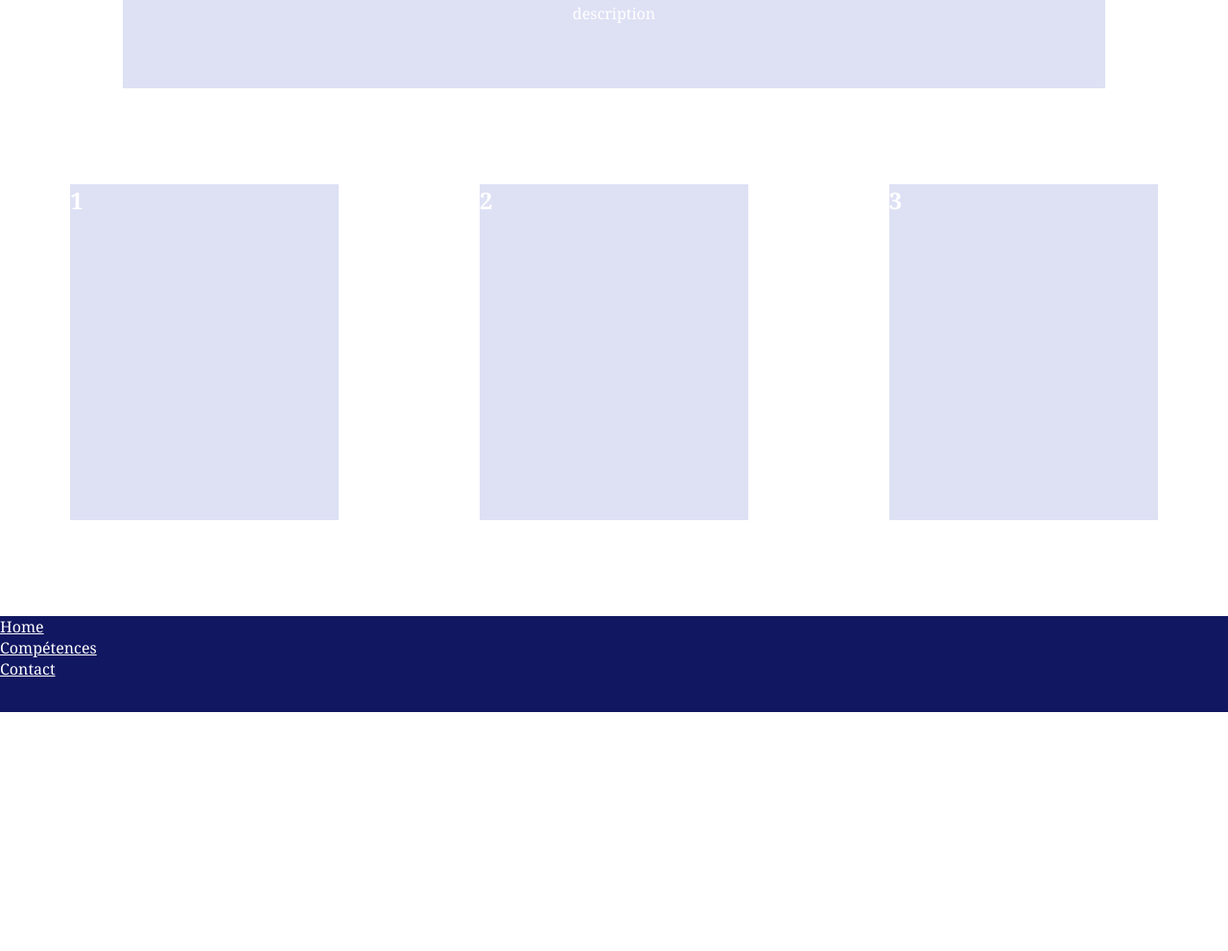
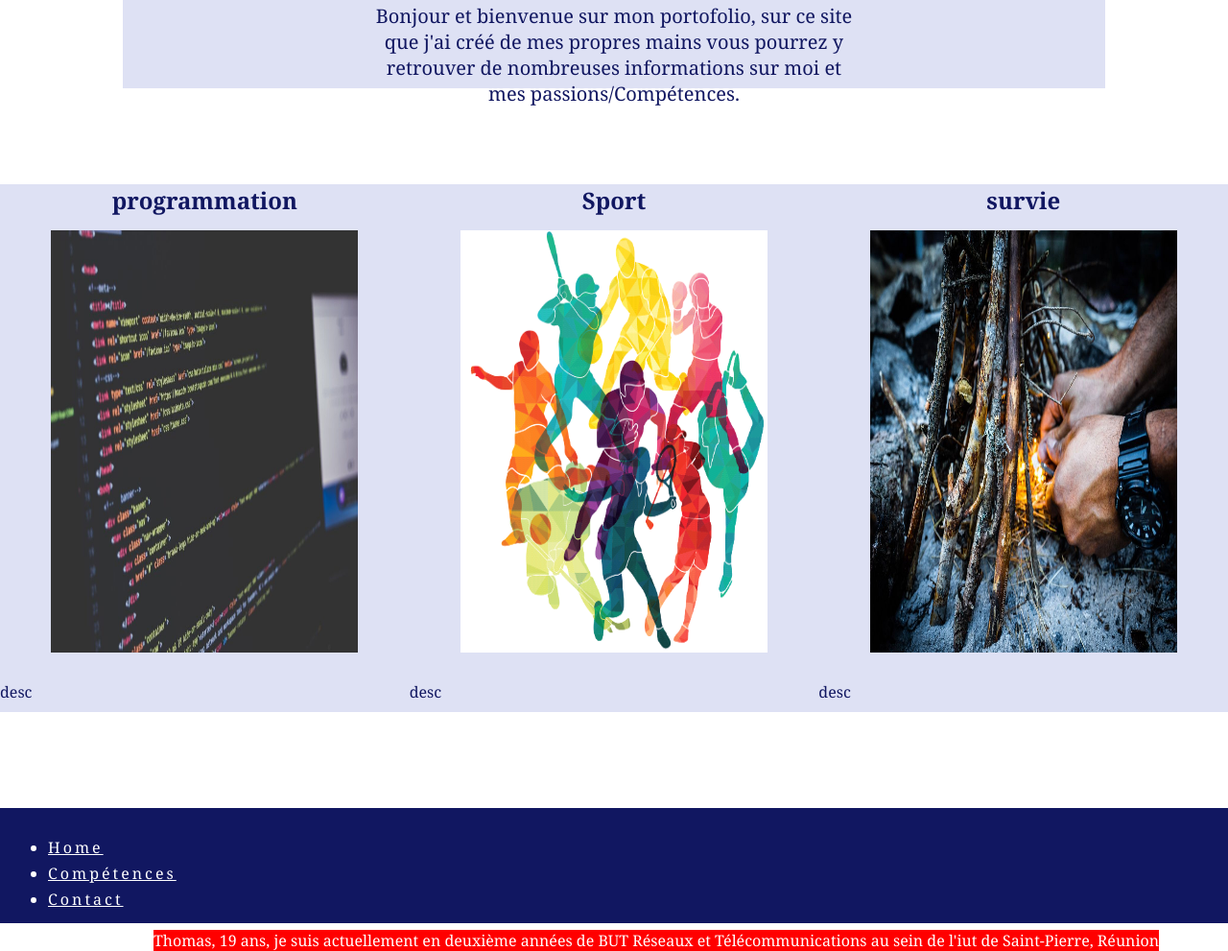
Before and after one commit to FThomas974/Portfolio.github.io, a plain HTML site: page index.html in a window 1280 px wide. Shown: the part 568-1559 px from the top of the page at 96% size. Before the commit the page ends 1310 px from the top, so only its background shows below. Drawn offline with Linux system fonts and the light colour scheme.

Commit message:
structure finis avec quelque ajout

```diff
--- a/index.html
+++ b/index.html
@@ -1,5 +1,6 @@
 <!DOCTYPE html>
 <html>
+
 <head>
   <title>Portfolio</title>
 
@@ -24,33 +25,41 @@
   <main>
     <h1>Thomas Fraysse</h1>
     <img src="./ressources/images/photo1.jpeg" width="25%" height="70%" alt="photo de moi">
-    <p id="desc">description</p>
+    <p id="desc">Bonjour et bienvenue sur mon portofolio, sur ce site que j'ai créé de mes propres mains vous pourrez y
+      retrouver de nombreuses informations sur moi et mes passions/Compétences.</p>
   </main>
 
   <div class="picture">
     <div id="first">
-      <h2>1</h2>
-      <img src="">
+      <h2>programmation</h2>
+      <img src="./ressources/images/program.jpg" width="75%" height="80%" alt="image de code">
+      <p class="des">desc</p>
     </div>
 
     <div id="second">
-      <h2>2</h2>
-      <img src="">
+      <h2>Sport</h2>
+      <img src="./ressources/images/sport.png" width="75%" height="80%" alt="image de sport">
+      <p class="des">desc</p>
     </div>
 
     <div id="third">
-        <h2>3</h2>
-        <img src="">
-
+      <h2>survie</h2>
+      <img src="./ressources/images/survie.jpg" width="75%" height="80%" alt="image de survie">
+      <p class="des">desc</p>
     </div>
   </div>
 
+
   <footer>
-    <ul>
-      <li><a href="./index.html">Home</a></li>
-      <li><a href="./index.html">Compétences</a></li>
-      <li><a href="./index.html">Contact</a></li>
-    </ul>
+      <ul>
+        <li><a href="./index.html">Home</a></li>
+        <li><a href="./index.html">Compétences</a></li>
+        <li><a href="./index.html">Contact</a></li>
+      </ul>
+      <p class="info">Thomas, 19 ans, je suis actuellement en deuxième années de BUT Réseaux et Télécommunications au
+        sein de l'iut de Saint-Pierre, Réunion</p>
+
   </footer>
 </body>
+
 </html>
--- a/ressources/CSS/style.css
+++ b/ressources/CSS/style.css
@@ -24,6 +24,7 @@ header h2{
     margin-top: 12px;
     position: relative;
     left:25px;
+
 }
 nav{
     width: 350px;
@@ -41,6 +42,7 @@ header li {
 }
 header ul{
     word-spacing: 20px;
+    letter-spacing: 2px;
 }
 
 /* Main */
@@ -57,6 +59,7 @@ main{
 
 main h1{
     text-align: center;
+    color:#111761;
 }
 main img{
     position: relative;
@@ -66,42 +69,68 @@ main img{
 }
 
 main p{
+    font-size: 20px;
     text-align: center;
+    width: 50%;
     position: relative;
     top:5%;
+    margin-left: 25%;
+    color:#111761;
 }
 
 /* 3 picture */
 
 .picture{
     width: 100%;
-    height:350px;
+    height:550px;
     display: inline-flex;
     justify-content: space-around;
     margin-bottom: 100px;
 
 }
+.picture h2{
+    color:#111761;
+    text-align: center;
+}
+.picture .des{
+    color:#111761;
+    margin-top: 25px;
+}
+.picture img{
+    margin-left: 12.5%;
+    margin-top: 15px;
+}
 
-#first{
+#first, #second, #third{
     background-color: #DEE1F4;
-    width: 280px;
+    width: 450px;
     height: 100%;
+
 }
-#second{
-    background-color: #DEE1F4;
-    width: 280px;
-    height: 100%;
-}
-#third{
-    background-color: #DEE1F4;
-    width: 280px;
-    height: 100%;
-}
+
 
 /* Footer */
 
 footer{
     width: 100%;
     background-color: #111761;
-    height:100px;
+    height:120px;
 }
+footer ul {
+    height: 85%;
+    margin-left: 50px;
+    letter-spacing: 3px;
+    padding-top: 25px;
+    display: inline-block;
+}
+
+footer li{
+    padding-top: 5px;
+}
+
+footer p {
+    display: inline-block;
+    margin-left: 12.5%;
+    background-color: red;
+
+}
```
Also changed, not shown: ressources/images/program.jpg (added), ressources/images/sport.jfif (added), ressources/images/sport.png (added), ressources/images/survie.jpg (added).
